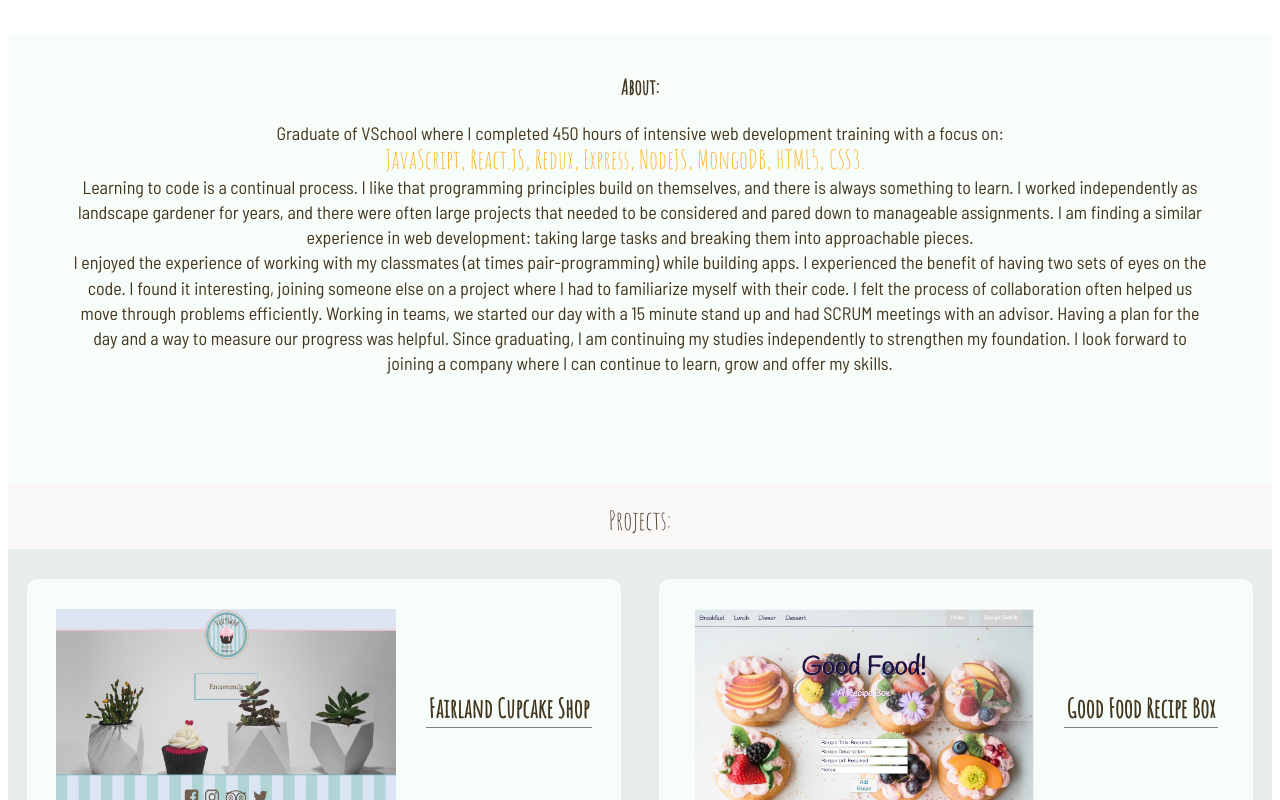
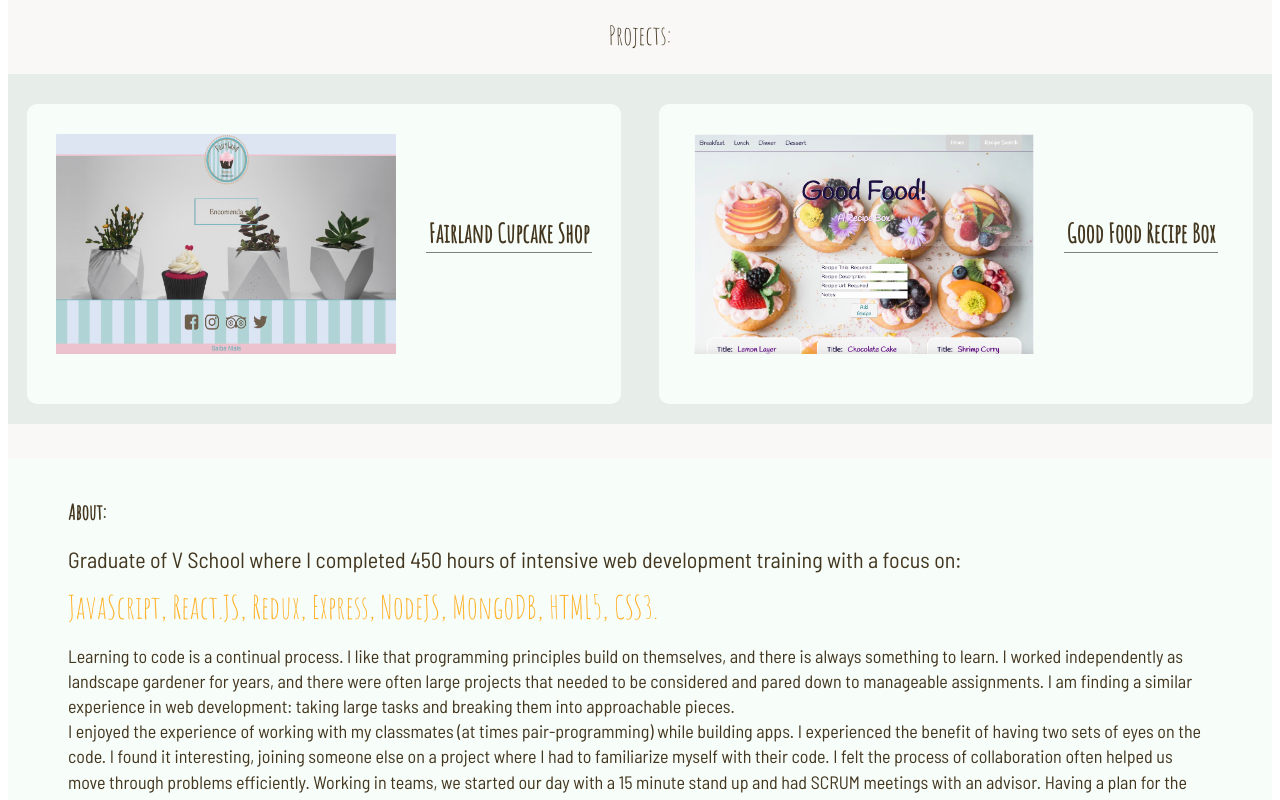
Before and after one commit to OshaFoster/portfolio, a React (Create React App) app: page / in a window 1280 px wide. Shown: the part 380-1180 px from the top of the page. Built offline with nearby package versions, Linux system fonts and the light colour scheme.

Commit message:
second deploy

```diff
--- a/public/index.html
+++ b/public/index.html
@@ -11,10 +11,7 @@
     <link rel="manifest" href="%PUBLIC_URL%/manifest.json">
     <link rel="shortcut icon" href="%PUBLIC_URL%/favicon.ico">
     <link href="https://maxcdn.bootstrapcdn.com/font-awesome/4.7.0/css/font-awesome.min.css" rel="stylesheet" integrity="sha384-wvfXpqpZZVQGK6TAh5PVlGOfQNHSoD2xbE+QkPxCAFlNEevoEH3Sl0sibVcOQVnN" crossorigin="anonymous">
-    <link href="https://fonts.googleapis.com/css?family=Amatic+SC" rel="stylesheet">
-    <link href="https://fonts.googleapis.com/css?family=Bad+Script" rel="stylesheet">
-    <link href="https://fonts.googleapis.com/css?family=Barlow+Semi+Condensed" rel="stylesheet">
-    <link href="https://fonts.googleapis.com/css?family=Satisfy" rel="stylesheet">
+    <link href="https://fonts.googleapis.com/css?family=Amatic+SC|Barlow+Semi+Condensed|Satisfy" rel="stylesheet">
 
     <!--
       Notice the use of %PUBLIC_URL% in the tags above.
@@ -25,7 +22,7 @@
       work correctly both with client-side routing and a non-root public URL.
       Learn how to configure a non-root public URL by running `npm run build`.
     -->
-    <title>React App</title>
+    <title>Osha Foster</title>
   </head>
   <body>
     <noscript>
--- a/src/Main.js
+++ b/src/Main.js
@@ -7,25 +7,6 @@ const recipeBox = require("./images/recipeBox.jpg")
 function Main() {
     return (
         <div className="parent">
-            <div className="about">
-                <h3>About: </h3>
-            <p>Graduate of VSchool where I completed 450 hours of intensive web development training with a focus on: <br></br>
-
-        <span className="languages" >JavaScript, React.JS, Redux, Express, NodeJS, MongoDB, HTML5, CSS3.</span><br></br>
-
-        Learning to code is a continual process. I like that programming principles build on themselves, and there is always
-        something to learn. I worked independently as landscape gardener for years, and there were often large projects that
-        needed to be considered and pared down to manageable assignments. I am finding a similar experience in web development:
-        taking large tasks and breaking them into approachable pieces. <br></br>I enjoyed the experience of working with my
-        classmates (at times pair-programming) while building apps. I experienced the benefit of having two sets of eyes on the
-        code. I found it interesting, joining someone else on a project where I had to familiarize myself with their code. I
-        felt the process of collaboration often helped us move through problems efficiently. Working in teams, we started our
-        day with a 15 minute stand up and had SCRUM meetings with an advisor. Having a plan for the day and a way to measure our
-        progress was helpful. Since graduating, I am continuing my studies independently to strengthen my foundation. I look
-        forward to joining a company where I can continue to learn, grow and offer my skills.
-
-                </p>
-            </div>
             <div className="titleProjects">Projects:</div>
             <div className="projectDiv">
                 <div className="fairyland">
@@ -48,6 +29,26 @@ function Main() {
 
                 </div>
             </div>
+            <div className="about">
+                <h3>About: </h3>
+            <p className="grad">Graduate of V School where I completed 450 hours of intensive web development training with a focus on: </p>
+
+        <span className="languages" >JavaScript, React.JS, Redux, Express, NodeJS, MongoDB, HTML5, CSS3.</span><br></br>
+
+    <p>Learning to code is a continual process. I like that programming principles build on themselves, and there is always
+        something to learn. I worked independently as landscape gardener for years, and there were often large projects that
+        needed to be considered and pared down to manageable assignments. I am finding a similar experience in web development:
+        taking large tasks and breaking them into approachable pieces. <br></br>I enjoyed the experience of working with my
+        classmates (at times pair-programming) while building apps. I experienced the benefit of having two sets of eyes on the
+        code. I found it interesting, joining someone else on a project where I had to familiarize myself with their code. I
+        felt the process of collaboration often helped us move through problems efficiently. Working in teams, we started our
+        day with a 15 minute stand up and had SCRUM meetings with an advisor. Having a plan for the day and a way to measure our
+        progress was helpful. Since graduating, I am continuing my studies independently to strengthen my foundation. I look
+        forward to joining a company where I can continue to learn, grow and offer my skills.
+
+                </p>
+            </div>
+
 
         </div>
     )
--- a/src/index.css
+++ b/src/index.css
@@ -17,6 +17,7 @@
 }
 .languages {
     color: #FFB229;
+    font-size: 32px;
 }
 
 
@@ -74,7 +75,7 @@ span {
 }
 
 .parent {
-    height: 900px;
+    height: 950px;
     background-color: #F9F8F6;
 
 }
@@ -84,7 +85,7 @@ span {
     width: 100%;
     background-color: #F7FDF9;
     margin-top: 35px;
-    text-align: center;
+    text-align: left;
     font-family: 'Amatic SC', cursive;
     font-size: 18px;
     color: #443720;
@@ -94,12 +95,15 @@ span {
     padding: 60px;
     padding-top: 20px;
     line-height: 140%;
+    overflow: scroll;
 }
 .abouttitle{
     font-family: 'Amatic SC', cursive;
     font-size: 22px;
     color: #443720;
-
+}
+.grad{
+    font-size: 22px;
 }
 p {
     font-family: 'Barlow Semi Condensed', sans-serif;
@@ -117,8 +121,9 @@ p {
     font-family: 'Amatic SC', cursive;
     font-size: 26px;
     color: #443720;
-    height: 40px;
-    margin-top: 20px;
+    height: 50px;
+    background-color: #F9F8F6;
+    padding-top: 20px;
 }
 
 .projectDiv {
```
Also changed, not shown: src/images/resume.jpg (deleted), 1 other file (tests, documents, lock files or other folders).
